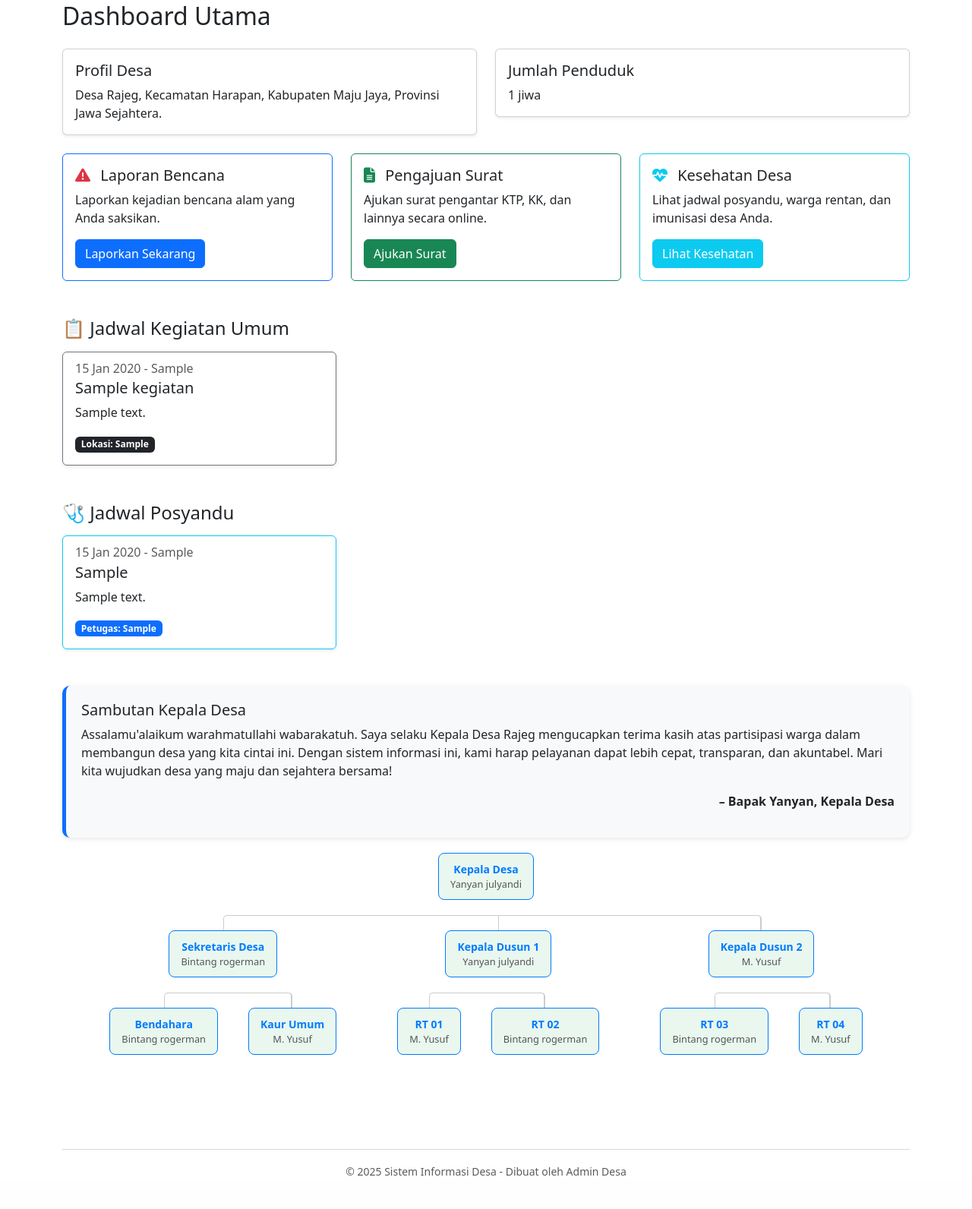
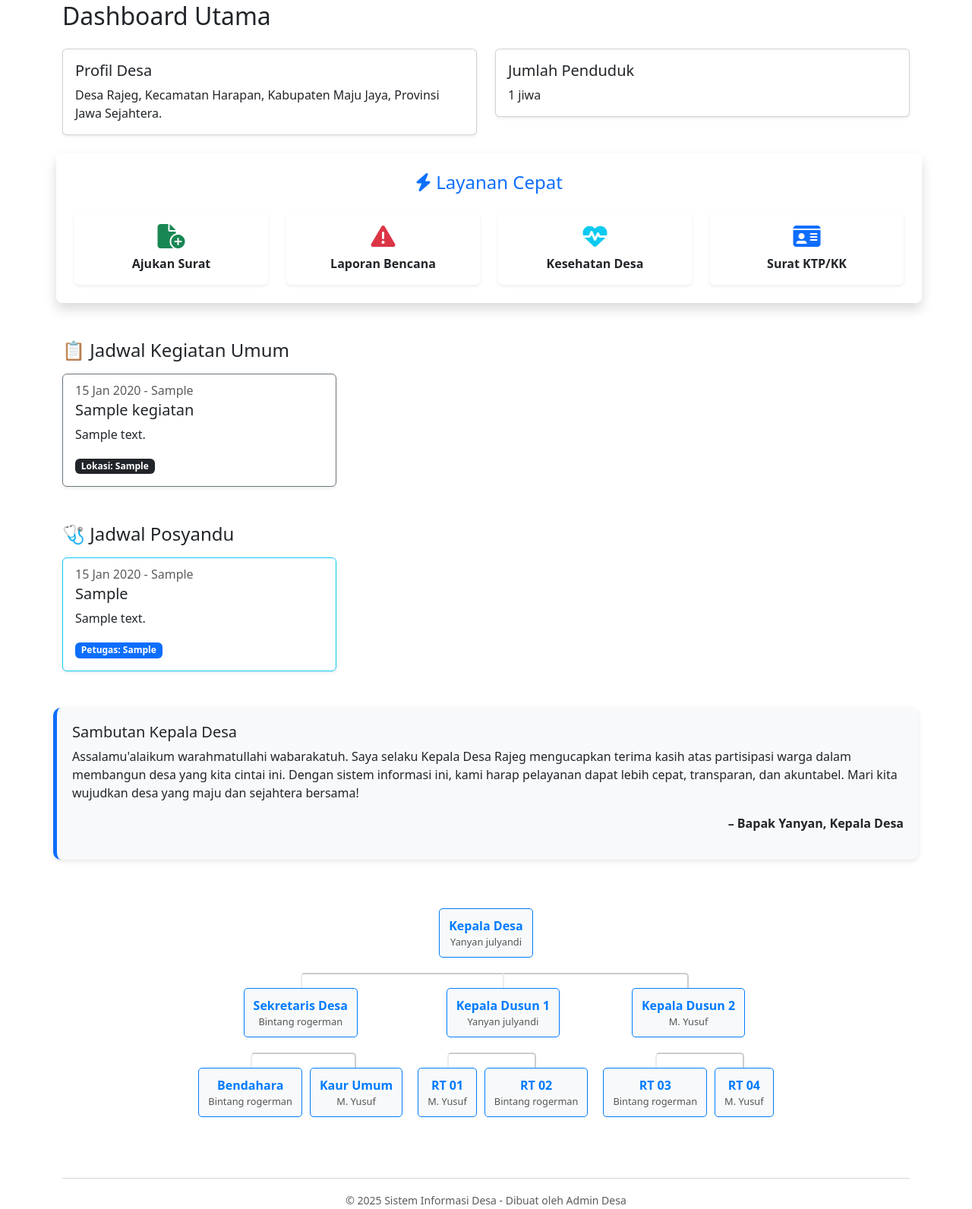
Before and after one commit to chanjr227/sistem_desa, a PHP site: page /sistem_desa/ in a window 1280 px wide. Shown: the part 502-2094 px from the top of the page at 76% size. Before the commit the page ends 2050 px from the top, so only its background shows below. Run offline with PHP 8.4, Linux system fonts and the light colour scheme; tables that the repository leaves empty or names only in its code hold one stand-in row (values such as "Sample post").

Commit message:
revisi kesehatan,pengajuan dan index

```diff
--- a/css/user.css
+++ b/css/user.css
@@ -70,10 +82,6 @@
   display: none;
 }
 
-.tree li:only-child {
-  padding-top: 0;
-}
-
 .tree li:first-child::before,
 .tree li:last-child::after {
   border: 0 none;
@@ -210,90 +206,3 @@
     font-size: 0.9rem;
   }
 }
-
-.tree {
-  overflow-x: auto;
-  padding-bottom: 1rem;
-}
-
-.card-menu-animate {
-  transition: transform 0.3s ease-in-out;
-}
-
-.card-menu-animate:hover {
-  transform: translateY(-5px);
-}
-
-.toast-notif {
-  position: fixed;
-  top: 1rem;
-  right: 1rem;
-  /* background-color: #198754; */
-  color: white;
-  padding: 1rem;
-  border-radius: 5px;
-  z-index: 1000;
-  animation: fadein 0.5s ease-in-out;
-}
-
-@keyframes fadein {
-  from {
-    opacity: 0;
-    transform: translateY(-10px);
-  }
-  to {
-    opacity: 1;
-    transform: translateY(0);
-  }
-}
-
-/* Struktur Organisasi Tree */
-.tree ul {
-  padding-top: 20px;
-  position: relative;
-  display: table;
-  margin: 0 auto;
-}
-
-.tree li {
-  display: table-cell;
-  text-align: center;
-  vertical-align: top;
-  list-style-type: none;
-  padding: 20px;
-  position: relative;
-}
-
-.tree li::before,
-.tree li::after {
-  content: "";
-  position: absolute;
-  top: 0;
-  right: 50%;
-  border-top: 1px solid #ccc;
-  width: 50%;
-  height: 20px;
-}
-
-.tree li::after {
-  right: auto;
-  left: 50%;
-  border-left: 1px solid #ccc;
-}
-
-.tree li:only-child::before,
-.tree li:only-child::after {
-  display: none;
-}
-
-.tree li a {
-  padding: 10px 15px;
-  background-color: #e9f7ef;
-  display: inline-block;
-  border-radius: 8px;
-  text-decoration: none;
-  /* border: 1px solid #8bc34a;
-  color: #2e7d32; */
-  font-weight: bold;
-  font-size: 14px;
-}
--- a/index.php
+++ b/index.php
@@ -1,9 +1,10 @@
 <?php
+//A01: Broken Access Control
 session_start();
 require 'config/config.php';
-
+//A01 + A03 Gunakan default value + tidak bergantung pada input user ( A01: Broken Access Control)
 $nama_user = $_SESSION['nama'] ?? 'Warga';
-
+// A03: Injection (SQL Injection)
 $result = mysqli_query($koneksi, "SELECT COUNT(*) as total FROM penduduk");
 $row = mysqli_fetch_assoc($result);
 $jumlah_penduduk = $row['total'];
@@ -15,9 +16,11 @@ $jadwal_posyandu = mysqli_query($koneksi, "SELECT * FROM jadwal_posyandu ORDER B
 <!DOCTYPE html>
 <html lang="id">
 <head>
+    <!---  A05: Security Misconfiguration -->
     <meta charset="UTF-8">
     <meta name="viewport" content="width=device-width, initial-scale=1">
     <title>Dashboard Desa</title>
+    <!---A06: Vulnerable and Outdated Components -->
     <link href="https://cdn.jsdelivr.net/npm/bootstrap@5.3.0/dist/css/bootstrap.min.css" rel="stylesheet" />
     <link rel="stylesheet" href="https://cdnjs.cloudflare.com/ajax/libs/font-awesome/6.7.2/css/all.min.css">
     <link href="css/user.css" rel="stylesheet" />
@@ -37,6 +40,7 @@ $jadwal_posyandu = mysqli_query($koneksi, "SELECT * FROM jadwal_posyandu ORDER B
         <a class="navbar-brand" href="#">Sistem Informasi Desa</a>
         <div class="d-flex flex-wrap align-items-center">
             <span class="navbar-text text-white me-3">Halo, <?= htmlspecialchars($nama_user) ?></span>
+            <!---A07: Identification and Authentication Failures -->
             <?php if (isset($_SESSION['log']) && $_SESSION['log'] === true): ?>
                 <a href="user/logout.php" class="btn btn-outline-light btn-sm">Logout</a>
             <?php else: ?>
@@ -72,36 +76,61 @@ $jadwal_posyandu = mysqli_query($koneksi, "SELECT * FROM jadwal_posyandu ORDER B
             </div>
         </div>
 
-        <div class="col-12 col-md-4">
-            <div class="card border-primary card-menu-animate">
-                <div class="card-body">
-                    <h5 class="card-title"><i class="fa-solid fa-triangle-exclamation text-danger me-2"></i> Laporan Bencana</h5>
-                    <p class="card-text">Laporkan kejadian bencana alam yang Anda saksikan.</p>
-                    <a href="user/laporan-bencana.php" class="btn btn-primary">Laporkan Sekarang</a>
+    <div class="layanan-cepat p-4 text-center bg-white shadow rounded-3 mt-4 mx-1">
+    <h4 class="text-primary mb-4"><i class="fa-solid fa-bolt"></i> Layanan Cepat</h4>
+    <div class="row g-4 justify-content-center">
+
+        <!-- Ajukan Surat -->
+        <div class="col-6 col-md-3">
+            <a href="user/menu-pengajuan-surat.php" class="text-decoration-none text-dark">
+                <div class="card h-100 shadow-sm border-0 hover-shadow">
+                    <div class="card-body">
+                        <i class="fa-solid fa-file-circle-plus fa-2x text-success mb-2"></i>
+                        <p class="fw-bold mb-0">Ajukan Surat</p>
+                    </div>
                 </div>
-            </div>
+            </a>
         </div>
 
-        <div class="col-12 col-md-4">
-            <div class="card border-success card-menu-animate">
-                <div class="card-body">
-                    <h5 class="card-title"><i class="fa-solid fa-file-lines text-success me-2"></i> Pengajuan Surat</h5>
-                    <p class="card-text">Ajukan surat pengantar KTP, KK, dan lainnya secara online.</p>
-                    <a href="user/menu-pengajuan-surat.php" class="btn btn-success">Ajukan Surat</a>
+        <!-- Laporan Bencana -->
+        <div class="col-6 col-md-3">
+            <a href="user/laporan-bencana.php" class="text-decoration-none text-dark">
+                <div class="card h-100 shadow-sm border-0 hover-shadow">
+                    <div class="card-body">
+                        <i class="fa-solid fa-triangle-exclamation fa-2x text-danger mb-2"></i>
+                        <p class="fw-bold mb-0">Laporan Bencana</p>
+                    </div>
                 </div>
-            </div>
+            </a>
         </div>
 
-        <div class="col-12 col-md-4">
-            <div class="card border-info card-menu-animate">
-                <div class="card-body">
-                    <h5 class="card-title"><i class="fa-solid fa-heart-pulse text-info me-2"></i> Kesehatan Desa</h5>
-                    <p class="card-text">Lihat jadwal posyandu, warga rentan, dan imunisasi desa Anda.</p>
-                    <a href="user/kesehatan.php" class="btn btn-info text-white">Lihat Kesehatan</a>
+        <!-- Kesehatan Desa -->
+        <div class="col-6 col-md-3">
+            <a href="user/kesehatan.php" class="text-decoration-none text-dark">
+                <div class="card h-100 shadow-sm border-0 hover-shadow">
+                    <div class="card-body">
+                        <i class="fa-solid fa-heart-pulse fa-2x text-info mb-2"></i>
+                        <p class="fw-bold mb-0">Kesehatan Desa</p>
+                    </div>
                 </div>
-            </div>
+            </a>
         </div>
+
+        <!-- Surat KTP/KK -->
+        <div class="col-6 col-md-3">
+            <a href="user/surat-ktp-kk.php" class="text-decoration-none text-dark">
+                <div class="card h-100 shadow-sm border-0 hover-shadow">
+                    <div class="card-body">
+                        <i class="fa-solid fa-id-card fa-2x text-primary mb-2"></i>
+                        <p class="fw-bold mb-0">Surat KTP/KK</p>
+                    </div>
+                </div>
+            </a>
+        </div>
+
     </div>
+</div>
+
 
     <div class="mt-5">
         <h4 class="mb-3">📋 Jadwal Kegiatan Umum</h4>
--- a/user/menu-pengajuan-surat.php
+++ b/user/menu-pengajuan-surat.php
@@ -1,6 +1,7 @@
 <?php
 session_start();
 require '../config/config.php';
+require '../helpers/log_helpers.php';
 
 
 if (!isset($_SESSION['log']) || $_SESSION['role'] !== 'user') {
@@ -8,7 +9,8 @@ if (!isset($_SESSION['log']) || $_SESSION['role'] !== 'user') {
     exit;
 }
 
-
+ // Panggil log
+        simpan_log($koneksi, $_SESSION['userid'], $_SESSION['nama'], 'Mengirim surat pengajuan');
 
 $user_id = $_SESSION['userid'];
 $nama_user = $_SESSION['nama'] ?? 'Warga';
--- a/user/proses_pengajuan.php
+++ b/user/proses_pengajuan.php
@@ -1,8 +1,7 @@
 <?php
 require '../config/config.php';
 require '../helpers/log_helpers.php';
- // Panggil log
-        simpan_log($koneksi, $_SESSION['userid'], $_SESSION['nama'], 'Mengirim surat pengajuan');
+
 
 // Validasi dan sanitasi input
 $user_id        = $_POST['user_id'] ?? '';
--- a/user/reset-password.php
+++ b/user/reset-password.php
@@ -1,5 +1,9 @@
 <?php
 require '../config/config.php';
+require '../helpers/log_helpers.php';
+
+ // Panggil log
+        simpan_log($koneksi, $_SESSION['userid'], $_SESSION['nama'], 'Meminta reset password');
 
 $token = $_GET['token'] ?? '';
 $success = false;
```
Also changed, not shown: other parts of css/user.css (+26 -26 lines), login.php (+7 -7 lines), register.php (+7 -6 lines), user/kesehatan.php (+11 -5 lines), user/laporan-bencana.php (+7 -5 lines).
